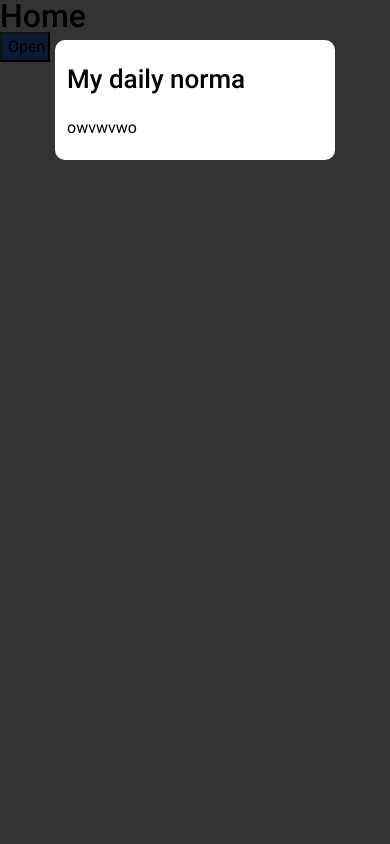
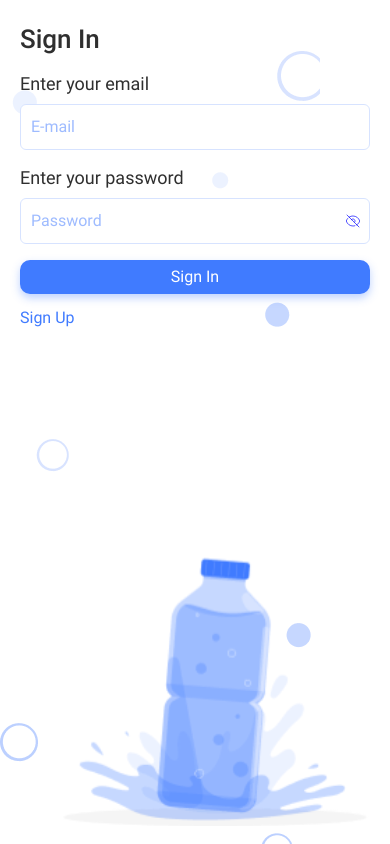
Before and after one commit to OhWellNevermind/water-tracker, a React (Vite) app: page / in a window 390 px wide. Built offline with nearby package versions, Linux system fonts and the light colour scheme.

Commit message:
sign in tablet

```diff
--- a/package.json
+++ b/package.json
@@ -20,7 +20,8 @@
     "react-redux": "^9.0.4",
     "react-router-dom": "^6.21.0",
     "reset-css": "^5.0.2",
-    "styled-components": "^6.1.2"
+    "styled-components": "^6.1.2",
+    "yup": "^1.3.3"
   },
   "devDependencies": {
     "@types/react": "^18.2.43",
--- a/src/App.jsx
+++ b/src/App.jsx
@@ -1,12 +1,13 @@
 import { Routes, Route } from "react-router-dom";
-import { Home } from "./pages/Home/Home";
+// import { Home } from "./pages/Home/Home";
 import { GlobalStyles } from "./components/GlobalStyles";
+import { SignIn } from "./pages/SignIn/SignIn";
 
 export const App = () => {
   return (
     <>
       <Routes>
-        <Route index element={<Home />} />
+        <Route index element={<SignIn />} />
       </Routes>
       <GlobalStyles />
     </>
--- a/src/pages/SignIn/SignIn.jsx
+++ b/src/pages/SignIn/SignIn.jsx
@@ -12,43 +12,98 @@ import {
   IconButton,
 } from "./SignIn.styled";
 import { HiddenIcon } from "../../components/icons/HiddenIcon";
-// import { VisibleIcon } from "../../components/icons/VisibleIcon";
+import { useState } from "react";
+import { VisibleIcon } from "../../components/icons/VisibleIcon";
+import * as Yup from "yup";
+import { useFormik } from "formik";
+
+const AddSchema = Yup.object().shape({
+  email: Yup.string().email("Invalid email").required("Required"),
+  password: Yup.string()
+    .min("Password must contain minimum 8 symbols")
+    .max("Password must contain maximum 64 symbols"),
+});
 
 export const SignIn = () => {
+  const [isPasswordVisible, setIsPasswordVisible] = useState(false);
+  const formik = useFormik({
+    initialValues: { email: "", password: "" },
+    validationSchema: AddSchema,
+    onSubmit: (user) => {
+      //   const new = {
+      //     ...contact,
+      //   };
+      //   addNewContact(newContact);
+      console.log(user);
+      // console.log(values);
+    },
+  });
   //   const [password, setPassword] = useState("");
-  //   const [showPassword, setShowPassword] = useState(false);
 
   //   const togglePasswordVisibility = () => {
   //     setShowPassword(!showPassword);
   //   };
+  //   const handleSubmit = (e) => {
+  //     e.preventDefault();
+  //   };
   return (
-    <SignInForm>
+    <SignInForm onSubmit={formik.handleSubmit}>
+      <StyledBackground />
       <Title>Sign In</Title>
-      <StyledBackground />
       <FormContent>
         <Label>Enter your email</Label>
-        <Input type="email" placeholder="E-mail" name="email" required></Input>
-
+        <Input
+          type="email"
+          placeholder="E-mail"
+          name="email"
+          onChange={formik.handleChange}
+          onBlur={formik.handleBlur}
+          value={formik.values.email}
+          required
+        ></Input>
+        <Label>Enter your password</Label>
         <InputContainer>
           <Input
-            type="password"
-            // type={showPassword ? "text" : "password"}
+            // type="password"
+            type={isPasswordVisible ? "text" : "password"}
+            // value={password}
             placeholder="Password"
-            name="psw"
+            name="password"
+            onChange={(e) => {
+              formik.handleChange(e);
+            }}
+            onBlur={formik.handleBlur}
+            value={formik.values.password}
             required
           ></Input>
-          <IconButton>
-            <HiddenIcon width={16} height={16} stroke={"blue"}></HiddenIcon>
+          <IconButton
+            onClick={() => {
+              setIsPasswordVisible(!isPasswordVisible);
+            }}
+          >
+            {isPasswordVisible ? (
+              <>
+                <VisibleIcon
+                  width={16}
+                  height={16}
+                  stroke={"blue"}
+                ></VisibleIcon>
+              </>
+            ) : (
+              <>
+                <HiddenIcon width={16} height={16} stroke={"blue"}></HiddenIcon>
+              </>
+            )}
           </IconButton>
         </InputContainer>
 
-        <SignInButton>Sign In</SignInButton>
+        <SignInButton type="submit">Sign In</SignInButton>
         <Link href="">Sign Up</Link>
         {/* <img
           src="/src/assets/images/mobile/BottleForSigninMobile-min.png"
           alt="Bottle"
         /> */}
-        <Bottle></Bottle>
+        <Bottle />
       </FormContent>
     </SignInForm>
   );
--- a/src/pages/SignIn/SignIn.styled.jsx
+++ b/src/pages/SignIn/SignIn.styled.jsx
@@ -16,9 +16,17 @@ export const StyledBackground = styled.div`
   left: 0;
   width: 100%;
   height: 100vh;
-  background: url("/src/assets/images/mobile/BackgroundElementSignin-min.png")
-    center/contain no-repeat;
+  background-image: url("/src/assets/images/mobile/BackgroundElementSignin-min.png");
+  background-repeat: no-repeat;
+  /* background-position: bottom; */
   z-index: -2;
+  @media (min-width: 768px) {
+    background: url("/src/assets/images/tablet/BackgroundBubblesSignInTabletimin.png")
+      center/contain no-repeat;
+    top: 0px;
+    left: 0;
+    height: 680px;
+  }
 `;
 
 export const Bottle = styled.div`
@@ -27,6 +35,7 @@ export const Bottle = styled.div`
   z-index: -1;
   position: fixed;
   bottom: 18px;
+
   /* top: 51px;  */
 
   /* left: 50%; */
@@ -34,6 +43,14 @@ export const Bottle = styled.div`
   margin-left: auto;
   width: 100%;
   height: 100vh;
+  @media (min-width: 768px) {
+    background: url("/src/assets/images/tablet/BottleHomeTablet-min.png")
+      center/contain no-repeat;
+    top: 116px;
+    left: 112px;
+    height: 548px;
+    width: 736px;
+  }
 `;
 
 export const SignInForm = styled.form`
@@ -42,6 +59,10 @@ export const SignInForm = styled.form`
   display: flex;
   flex-direction: column;
   justify-content: center;
+  @media (min-width: 768px) {
+    justify-content: left;
+    padding: 108px 32px 16px;
+  }
 `;
 
 export const Title = styled.h1`
@@ -49,23 +70,35 @@ export const Title = styled.h1`
   font-size: 26px;
   font-weight: 500;
   line-height: 1.23;
+  color: ${colors.GRAY};
 `;
 
 export const Label = styled.label`
   margin-bottom: 8px;
+  color: ${colors.GRAY};
+  font-size: 18px;
+  line-height: 1.33;
 `;
 
 export const Input = styled.input`
   margin-bottom: 16px;
   padding: 12px 10px;
   border-radius: 6px;
-  border: 1px solid ${colors.LIGHT_BLUE};
+  border: 1px solid ${colors.PROVINCIAL_PINK};
   background: var(#fff);
 
-  color: ${colors.LIGHT_GRAY};
+  color: ${colors.GRAY};
   font-size: 16px;
   line-height: 1.25; /* 125% */
   width: 100%;
+  /* max-width: 336px; */
+  &::placeholder {
+    color: ${colors.LIGHT_BLUE};
+  }
+  @media (min-width: 768px) {
+    width: 336px;
+    height: 44px;
+  }
 `;
 
 export const SignInButton = styled.button`
@@ -76,6 +109,16 @@ export const SignInButton = styled.button`
   color: #fff;
   background-color: ${colors.BLUE};
   box-shadow: 0px 4px 8px 0px rgba(64, 123, 255, 0.34);
+  &:active {
+    box-shadow: none;
+  }
+  @media (min-width: 768px) {
+    width: 336px;
+    height: 44px;
+    &:hover {
+      box-shadow: 0px 4px 14px 0px rgba(64, 123, 255, 0.54);
+    }
+  }
 `;
 
 export const Link = styled.a`
@@ -83,10 +126,19 @@ export const Link = styled.a`
   color: ${colors.BLUE};
 `;
 
-export const IconButton = styled.div`
+export const IconButton = styled.button`
   position: absolute;
-  left: calc(100% - 26px);
-  top: 15px;
+  /* left: calc(100% - 30px);
+   */
+  /* left: calc(336px - 30px); */
+  right: 15px;
+  top: 14px;
+  background-color: white;
+  border: none;
+  width: 16px;
+  @media (min-width: 768px) {
+    left: 303px;
+  }
 `;
 
 export const InputContainer = styled.div`
--- a/src/pages/Home/SignUp/SignUp.styled.jsx
+++ b/src/pages/SignUp/SignUp.styled.jsx
@@ -1,5 +1,5 @@
 import styled from "styled-components";
-import { colors } from "../../../constants";
+import { colors } from "../../constants";
 
 export const FormContent = styled.div`
   display: flex;
```
Also changed, not shown: src/assets/images/tablet/BackgroundBubblesSignInTabletimin.png (added), src/pages/SignUp/SignUp.jsx (renamed from src/pages/Home/SignUp/SignUp.jsx), 1 other file (tests, documents, lock files or other folders).
